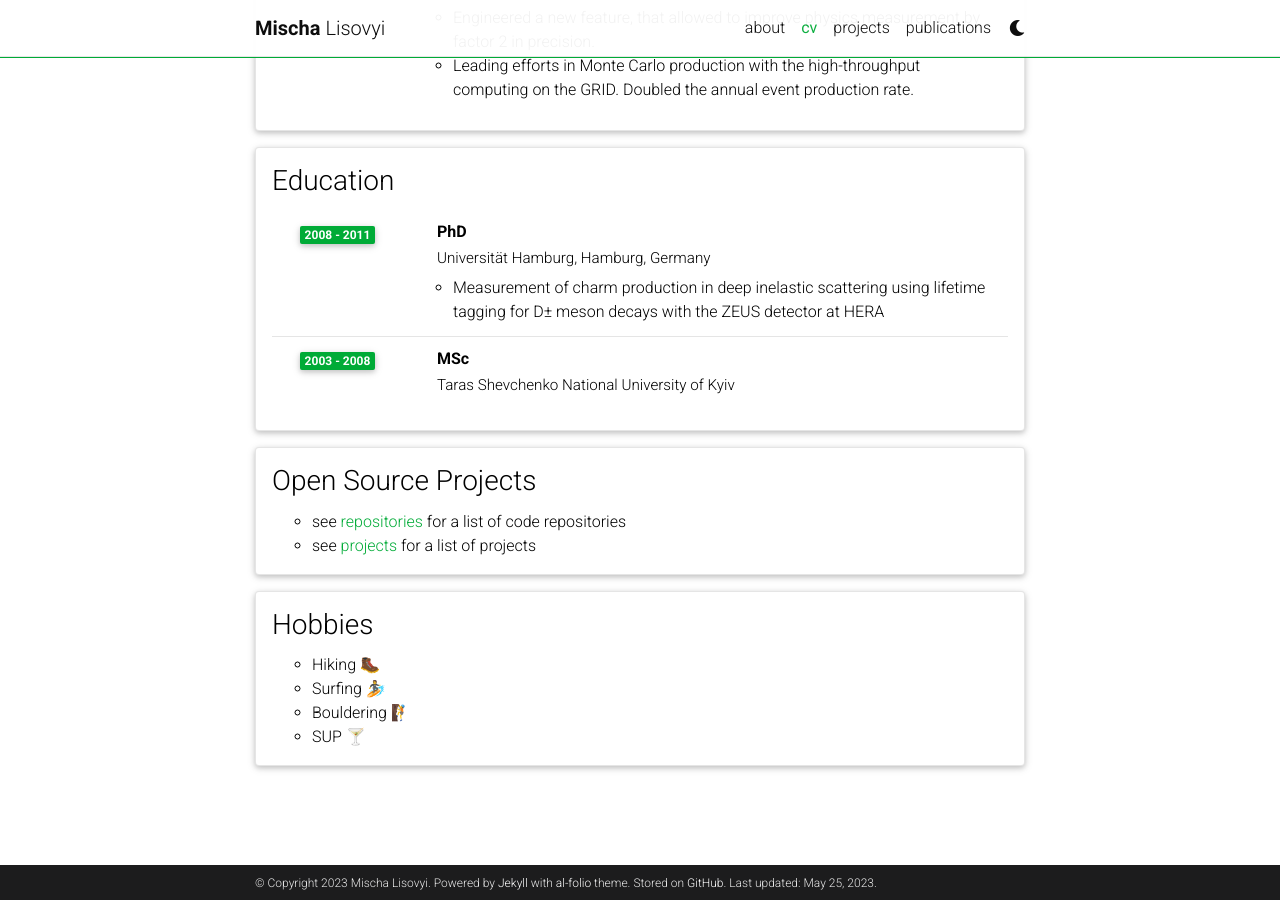
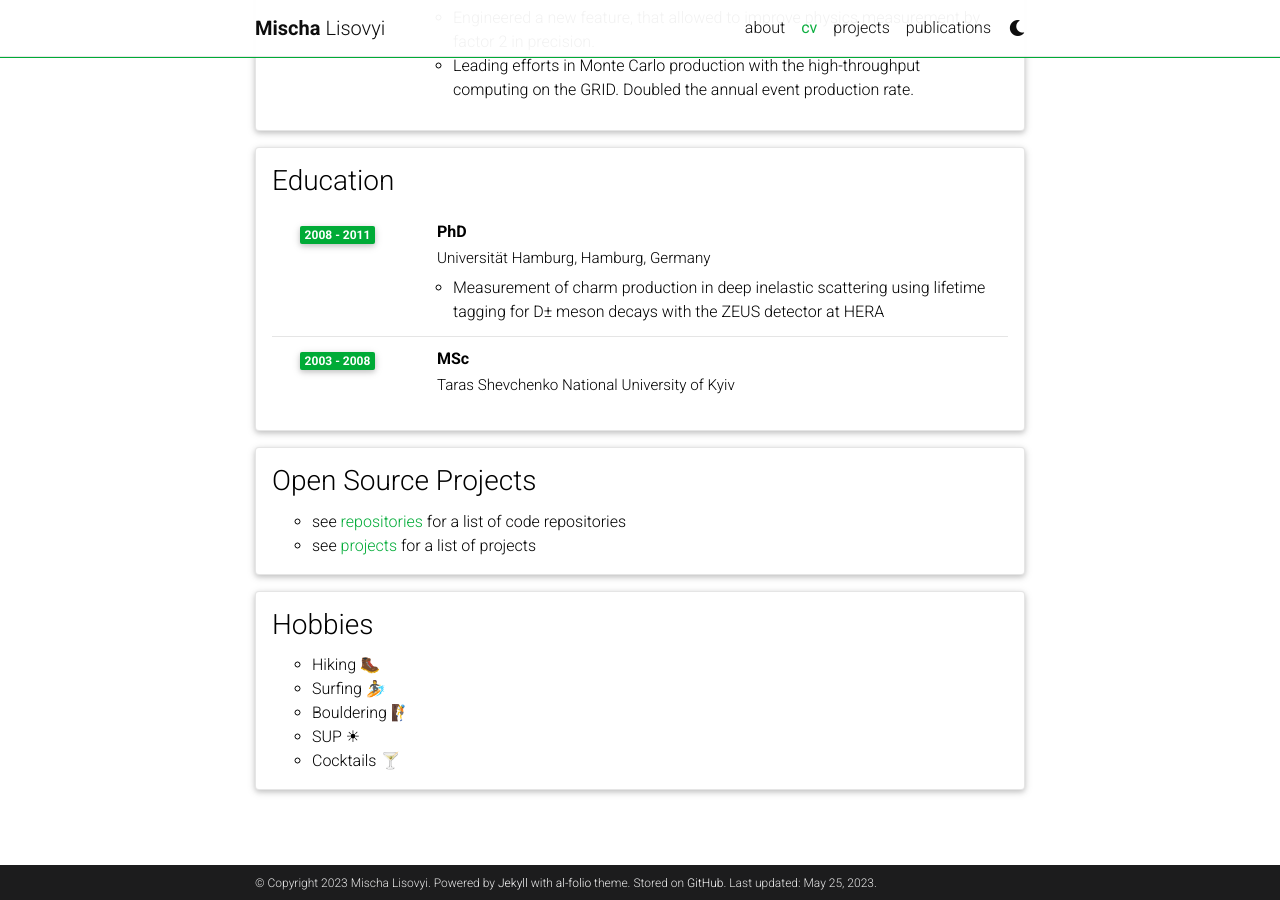
Before and after one commit to mlisovyi/mlisovyi.github.io, a Jekyll site: the page built from _pages/cv.md, in a window 1280 px wide and 900 px high, scrolled down 1704 px. Built offline with Jekyll 4.4.1, drawn with Linux system fonts in a browser that asks for light colours; comment, search, counter and statistics services are not loaded; a style sheet for code colours, icons or effects is not loaded.

Commit message:
fix emojis

```diff
--- a/_data/cv.yml
+++ b/_data/cv.yml
@@ -91,4 +91,5 @@
     - "Hiking &#129406;"
     - "Surfing &#127940;"
     - "Bouldering &#129495;"
-    - "SUP &#127864;"
+    - "SUP &#9728;"
+    - "Cocktails &#127864;"
```
